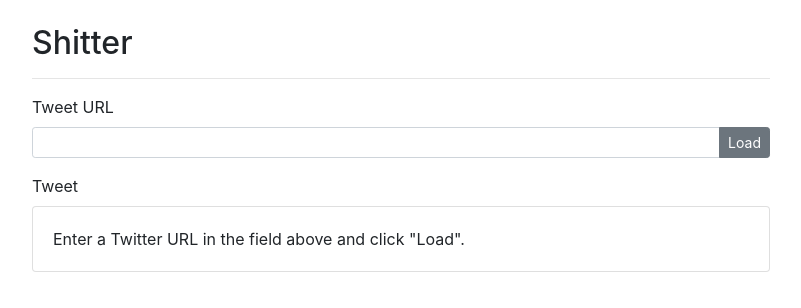
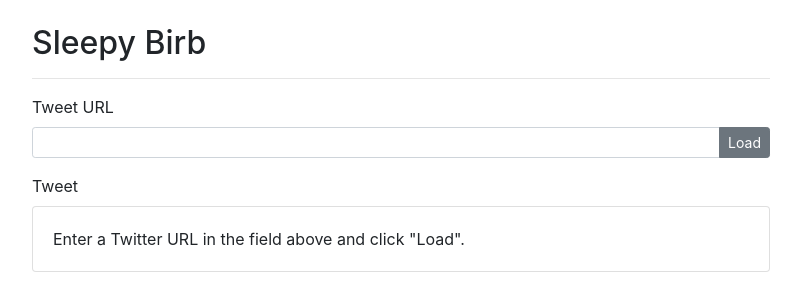
Before and after one commit to JackCuthbert/sleepy-birb, a Next.js app: page / in a window 1280 px wide. Shown: the top 308 px of the page, without its empty margins (239-1040 px from the left). Built offline with nearby package versions, Linux system fonts and the light colour scheme.

Commit message:
fix: use somewhat appropriate name

```diff
--- a/src/pages/index.tsx
+++ b/src/pages/index.tsx
@@ -83,7 +83,7 @@
           className="col-sm-12"
           style={{ maxWidth: '768px', margin: '0 auto' }}
         >
-          <h1 className="h2">Shitter</h1>
+          <h1 className="h2">Sleepy Birb</h1>
           <hr />
 
           {/* Input for new tweet */}
```
Also changed, not shown: 1 other file (tests, documents, lock files or other folders).
